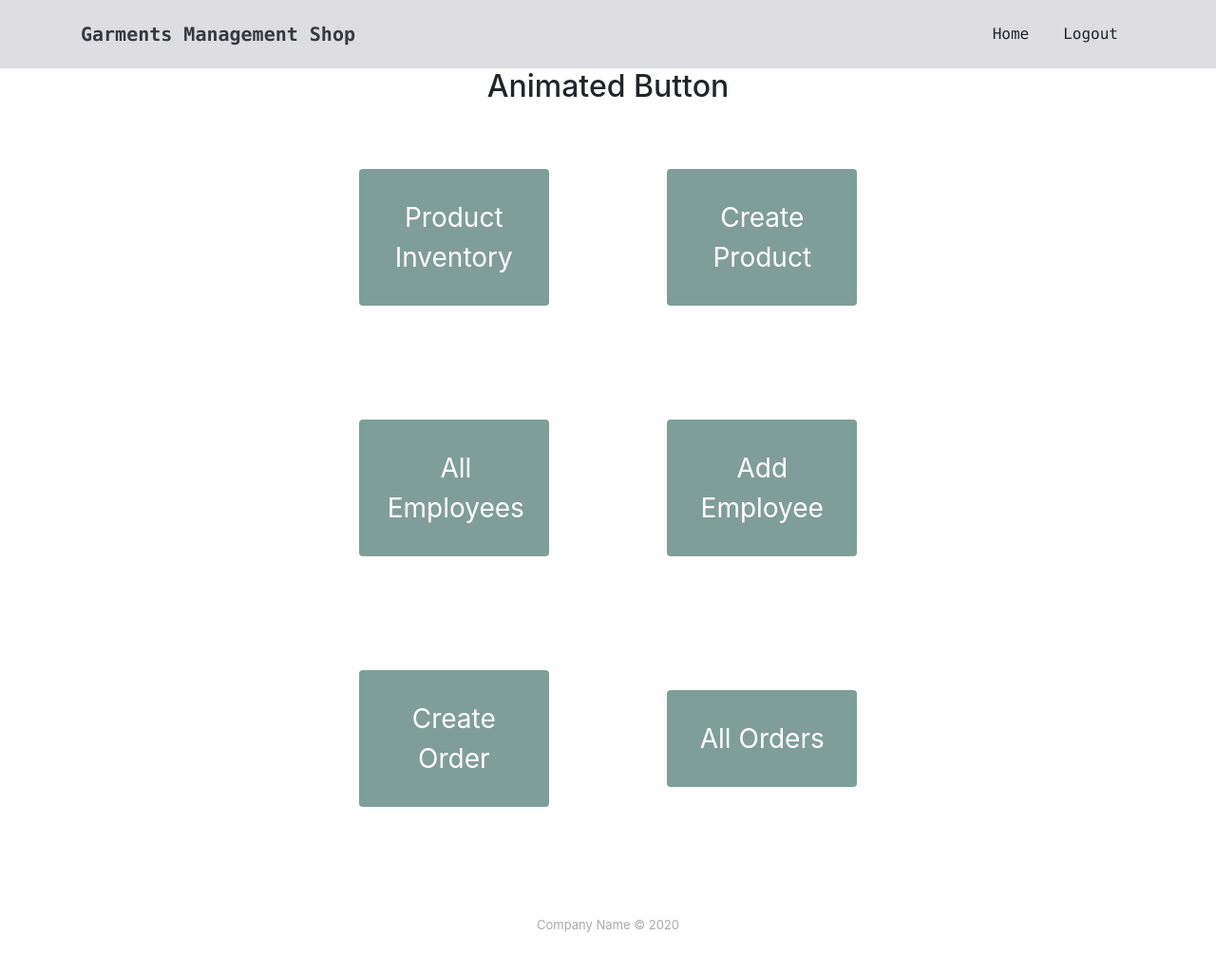
After one commit to Rafsani/GarmentsManagementSystem, a Django app: page /dashboard/ in a window 1280 px wide. The commit adds this page. Shown: the whole page at 95% size. Run offline with Django 3.2, Linux system fonts and the light colour scheme; a user stored in the database is signed in; some libraries are stand-ins or nearby versions.

Commit message:
dashboard

```diff
--- a/GarmentsManagementApp/urls.py
+++ b/GarmentsManagementApp/urls.py
@@ -2,4 +2,7 @@ from django.urls import path
 from . import views
 urlpatterns = [
     path('',views.home),
+    path('login/',views.admin_login,name='login'),
+    path('logout/',views.admin_logout,name='logout'),
+    path('dashboard/',views.dashboard,name='dashboard'),
 ]
--- a/GarmentsManagementApp/views.py
+++ b/GarmentsManagementApp/views.py
@@ -1,5 +1,36 @@
-from django.shortcuts import render
+from django.shortcuts import render, redirect
+from django.contrib.auth import authenticate, login,logout
+from django.contrib.auth.decorators import login_required
+from django.contrib.auth.models import User
 from django.http import HttpResponse
+
 # Create your views here.
 def home(request):
     return render(request,'index.html')
+
+def admin_login(request):
+    if request.method != 'POST':
+        return render(request,'login.html')
+    else:
+        user_name = request.POST.get('username')
+        pass_word = request.POST.get('password')
+
+        user_ref = authenticate(username=user_name,password=pass_word)
+        if user_ref:
+            if user_ref.is_active and user_ref.is_staff and not user_ref.is_superuser:
+                login(request, user_ref)
+                return redirect('/dashboard/')
+            else:
+                return HttpResponse("<h1> You are not authorized to view Dashboard</h1>")
+        else:
+            return HttpResponse("login failed")
+
+
+@login_required(login_url='/login/')
+def admin_logout(request):
+    logout(request)
+    return redirect('/')
+
+@login_required(login_url='/login/')
+def dashboard(request):
+    return render(request,'dashboard.html')
--- a/GarmentsProject/settings.py
+++ b/GarmentsProject/settings.py
@@ -128,3 +128,5 @@ STATICFILES_DIRS = [
     os.path.join(BASE_DIR, 'static'),
 ]
 STATIC_ROOT = os.path.join(BASE_DIR, 'assets')
+
+LOGIN_URL = '/login'
--- /dev/null
+++ b/templates/dashboard.html
@@ -0,0 +1,57 @@
+{% extends 'index.html' %}
+
+{% block content %}
+<style>
+.button {
+  display: inline-block;
+  border-radius: 4px;
+  background-color: rgba(30, 83, 73, 0.56);
+  border: none;
+  color: #FFFFFF;
+  text-align: center;
+  font-size: 28px;
+  padding: 30px;
+  width: 200px;
+  transition: all 0.5s;
+  cursor: pointer;
+  margin: 60px;
+}
+
+.button span {
+  cursor: pointer;
+  display: inline-block;
+  position: relative;
+  transition: 0.5s;
+}
+
+.button span:after {
+  content: '\00bb';
+  position: absolute;
+  opacity: 0;
+  top: 0;
+  right: -20px;
+  transition: 0.5s;
+}
+
+.button:hover span {
+  padding-right: 25px;
+}
+
+.button:hover span:after {
+  opacity: 1;
+  right: 0;
+}
+</style>
+
+    <div align="center" >
+    <h2>Animated Button</h2>
+    <a class="button" style="vertical-align:middle" href='#' ><span>Product Inventory</span></a>
+   <a class="button" style="vertical-align:middle" href='#' ><span>Create Product </span></a>
+    <br>
+    <a class="button" style="vertical-align:middle" href='#' ><span>All Employees</span></a>
+    <a class="button" style="vertical-align:middle" href='#' ><span>Add Employee</span></a>
+    <br>
+    <a class="button" style="vertical-align:middle" href='#' ><span>Create Order </span></a>
+    <a class="button" style="vertical-align:middle" href='#' ><span>All   Orders</span></a>
+</div>
+{% endblock %}
--- a/templates/index.html
+++ b/templates/index.html
@@ -20,9 +20,12 @@
             <div
                 class="collapse navbar-collapse bounce animated" id="navcol-1">
                 <ul class="nav navbar-nav ml-auto">
-                    <li class="nav-item" role="presentation"><a class="nav-link active" data-bs-hover-animate="pulse" href="#">Products</a></li>
-                    <li class="nav-item" role="presentation"><a class="nav-link" data-bs-hover-animate="pulse" href="#">Home</a></li>
-                    <li class="nav-item" role="presentation"><a class="nav-link" data-bs-hover-animate="pulse" href="#">Login</a></li>
+                    <li class="nav-item" role="presentation"><a class="nav-link" data-bs-hover-animate="pulse" href="">Home</a></li>
+                    {% if user.is_authenticated %}
+                        <li class="nav-item" role="presentation"><a class="nav-link" data-bs-hover-animate="pulse" href="/logout/">Logout</a></li>
+                    {% else %}
+                        <li class="nav-item" role="presentation"><a class="nav-link" data-bs-hover-animate="pulse" href="/login/">Login</a></li>
+                    {% endif %}
                 </ul>
         </div>
         </div>
@@ -38,15 +41,15 @@
 
     <div class="footer-basic">
         <footer>
-            <div class="social"><a href="#"><i class="icon ion-social-instagram"></i></a><a href="#"><i class="icon ion-social-snapchat"></i></a><a href="#"><i class="icon ion-social-twitter"></i></a><a href="#"><i class="icon ion-social-facebook"></i></a></div>
-            <ul class="list-inline">
-                <li class="list-inline-item"><a href="#">Home</a></li>
-                <li class="list-inline-item"><a href="#">Services</a></li>
-                <li class="list-inline-item"><a href="#">About</a></li>
-                <li class="list-inline-item"><a href="#">Terms</a></li>
-                <li class="list-inline-item"><a href="#">Privacy Policy</a></li>
-            </ul>
-            <p class="copyright">Company Name © 2017</p>
+{#            <div class="social"><a href="#"><i class="icon ion-social-instagram"></i></a><a href="#"><i class="icon ion-social-snapchat"></i></a><a href="#"><i class="icon ion-social-twitter"></i></a><a href="#"><i class="icon ion-social-facebook"></i></a></div>#}
+{#            <ul class="list-inline">#}
+{#                <li class="list-inline-item"><a href="#">Home</a></li>#}
+{#                <li class="list-inline-item"><a href="#">Services</a></li>#}
+{#                <li class="list-inline-item"><a href="#">About</a></li>#}
+{#                <li class="list-inline-item"><a href="#">Terms</a></li>#}
+{#                <li class="list-inline-item"><a href="#">Privacy Policy</a></li>#}
+{#            </ul>#}
+            <p class="copyright">Company Name © 2020</p>
         </footer>
     </div>
     <script src="{% static 'assets/js/jquery.min.js' %}"></script>
```
Also changed, not shown: templates/login.html (added, +23 -0 lines), db.sqlite3.
